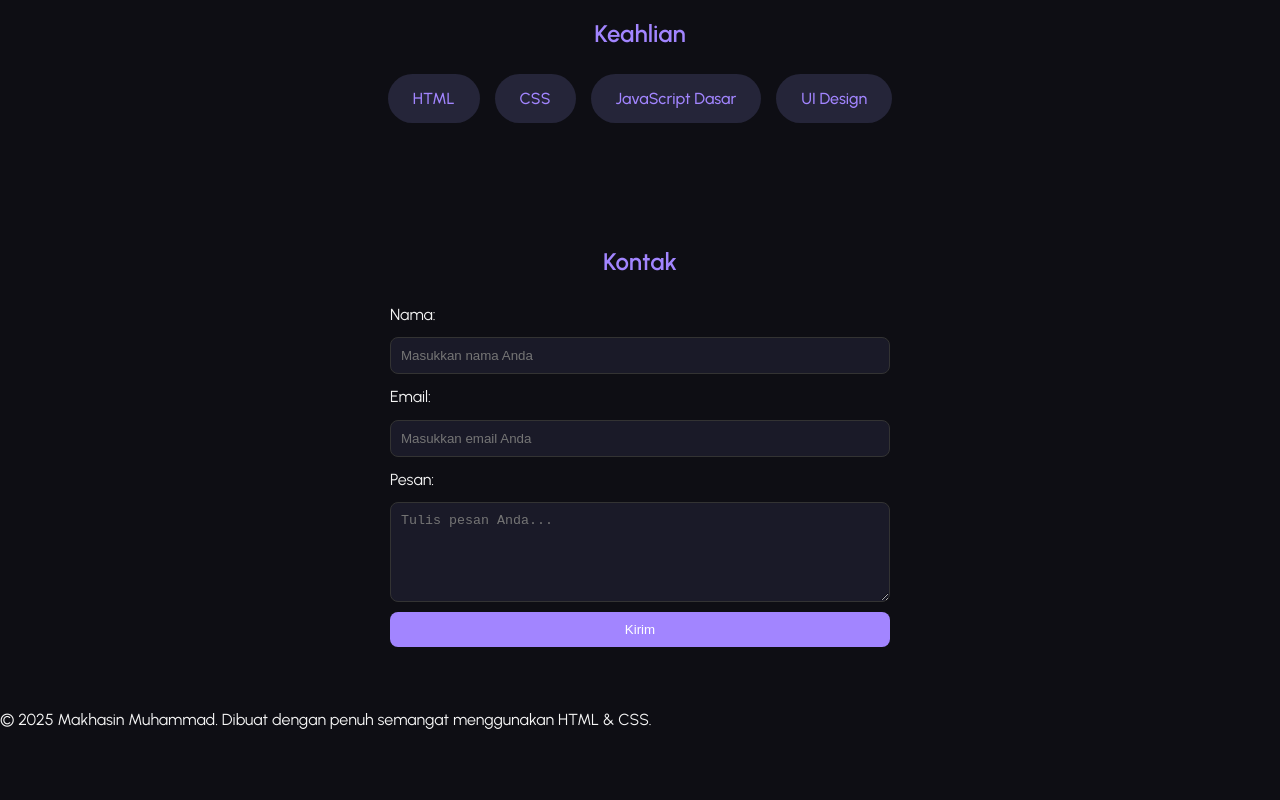
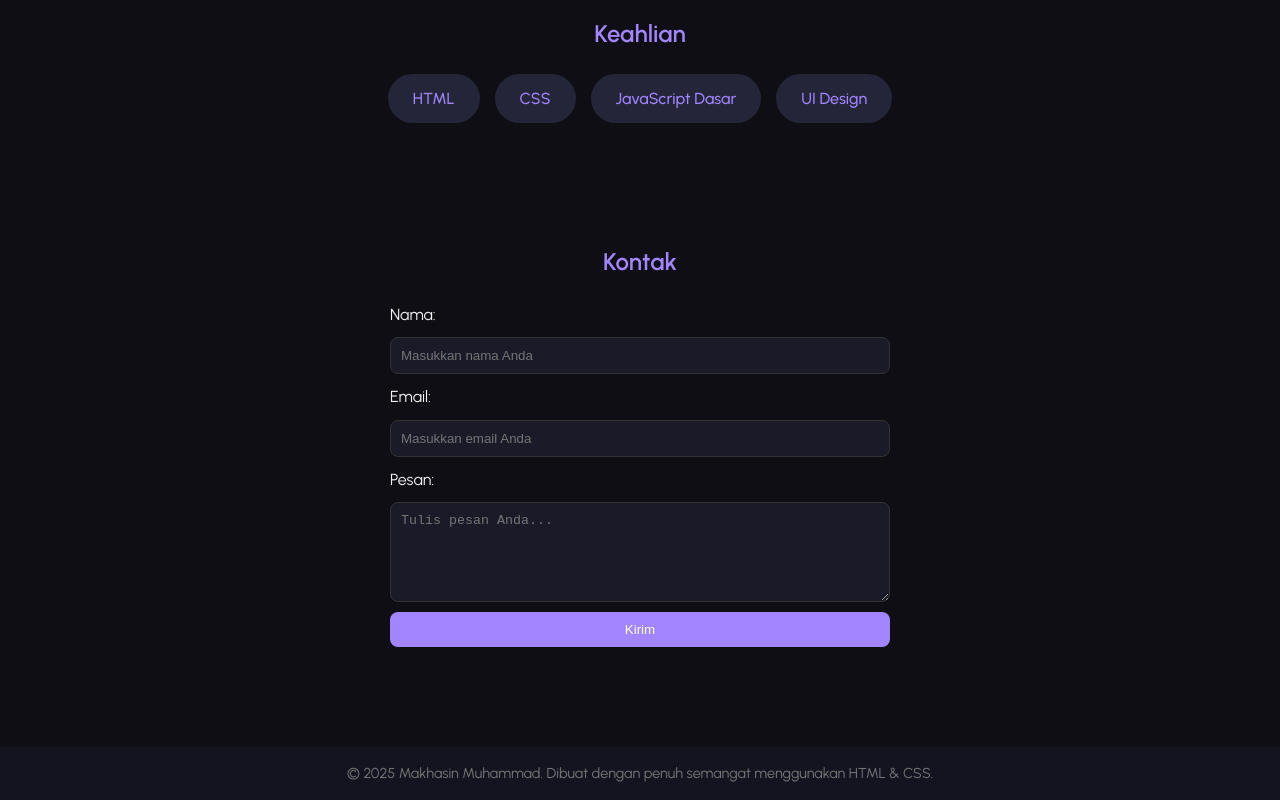
Before and after one commit to mascynnn/Tugas-Akhir-Praktikum-Pemrograman-Web, a plain HTML site: page Tugas Akhir Judul 2/index.html in a window 1280 px wide. Shown: the part 1381-2181 px from the top of the page. Before the commit the page ends 2114 px from the top, so only its background shows below. Drawn offline with Linux system fonts and the light colour scheme.

Commit message:
Menambahkan styling footer halaman portfolio

```diff
--- a/Tugas Akhir Judul 2/style.css
+++ b/Tugas Akhir Judul 2/style.css
@@ -235,3 +235,18 @@ button:hover {
   background: #7353e2;
   box-shadow: 0 0 10px rgba(115,83,226,0.4);
 }
+
+/* FOOTER */
+footer {
+  background: #141421;
+  text-align: center;
+  padding: 15px 0;
+  color: #777;
+  margin-top: 40px;
+  font-size: 0.9rem;
+  transition: background 0.3s;
+}
+
+footer:hover {
+  background: #19192b;
+}
```
